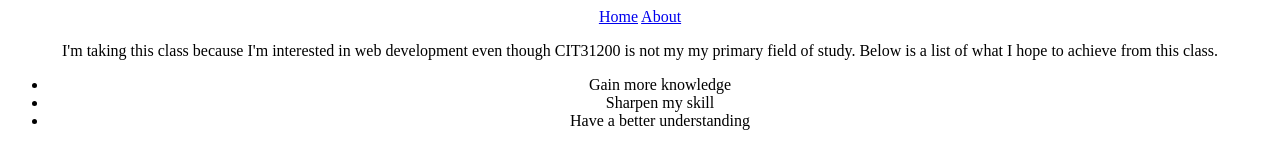
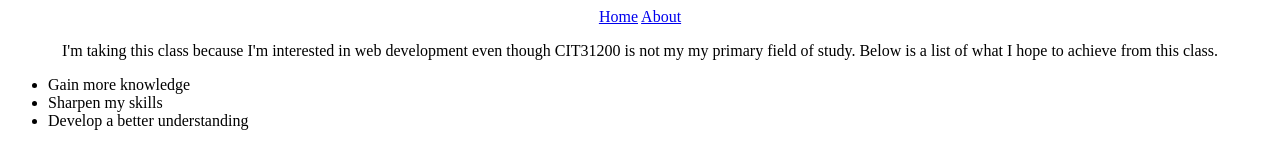
Before and after one commit to gsailo/gsailo.github.io, a plain HTML site: page about.html in a window 1280 px wide. Drawn offline with Linux system fonts and the light colour scheme.

Commit message:
initial commit

```diff
--- a/about.html
+++ b/about.html
@@ -18,8 +18,8 @@
             </p>
             <ul>
                 <li>Gain more knowledge</li>
-                <li>Sharpen my skill</li>
-                <li>Have a better understanding</li>
+                <li>Sharpen my skills</li>
+                <li>Develop a better understanding</li>
             </ul>
         </main>
     </body>
--- a/home.css
+++ b/home.css
@@ -1,3 +1,5 @@
 body {text-align: center;}
 
 p {text-align: center;}
+
+ul {text-align: left;}
```
